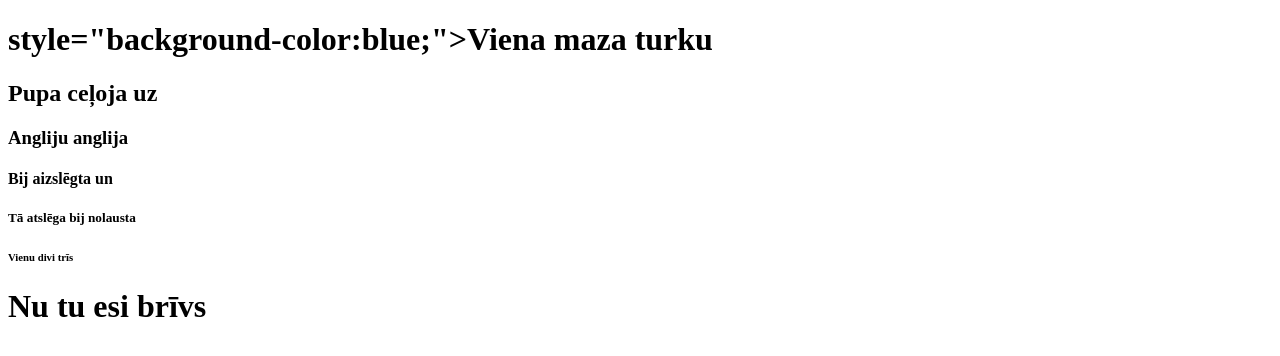
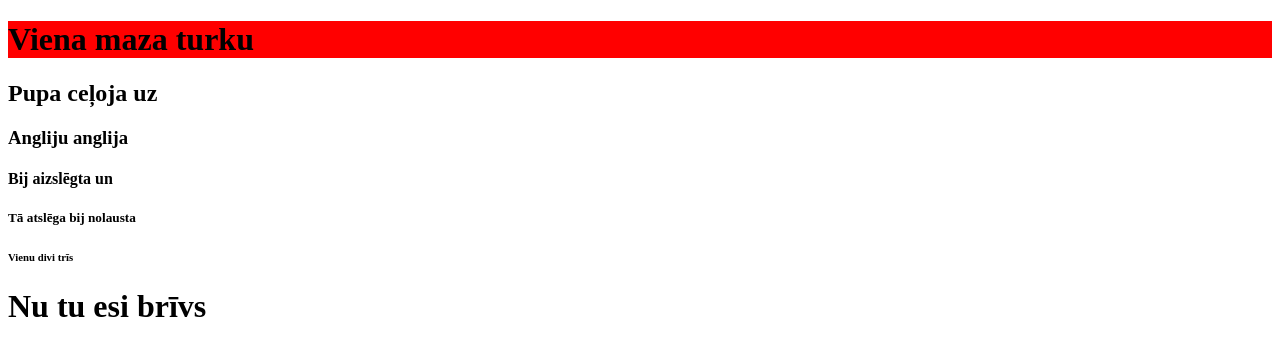
Before and after one commit to sharkulens/webtable4, a plain HTML site: page index.html in a window 1280 px wide. Drawn offline with Linux system fonts and the light colour scheme.

Commit message:
Update index.html

```diff
--- a/index.html
+++ b/index.html
@@ -6,7 +6,7 @@
 
 <body>
 
-<h1>style="background-color:blue;">Viena maza turku</h1>
+<h1 style="background-color:red;">Viena maza turku</h1>
 <h2>Pupa ceļoja uz</h2>
 <h3>Angliju anglija</h3>
 <h4>Bij aizslēgta un</h4>
```
